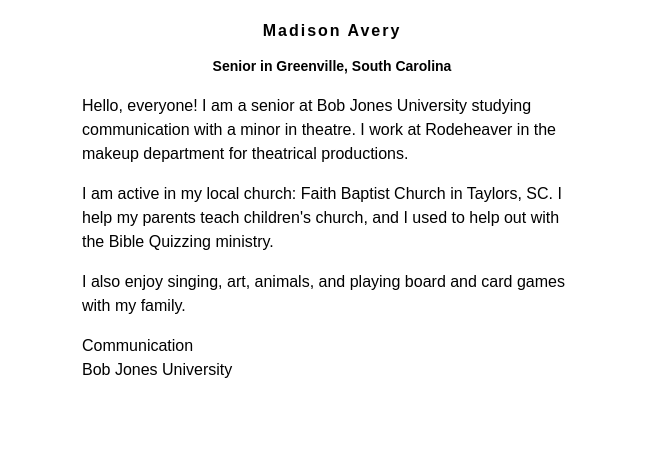
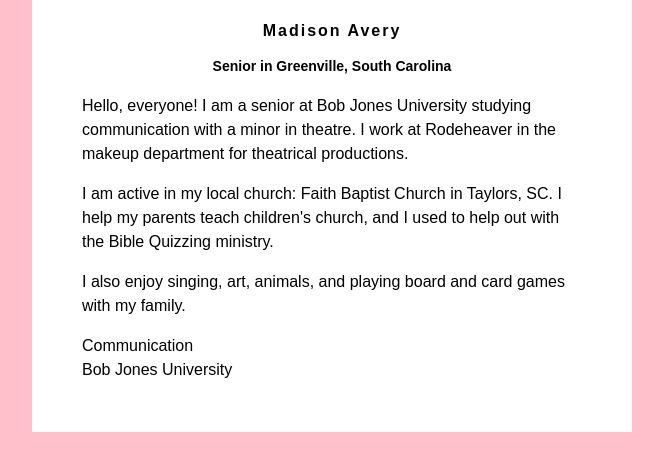
Before and after one commit to Maver698/Maver698.github.io, a plain HTML site: page index.html in a window 1280 px wide. Shown: the whole page, without its empty margins (308-971 px from the left). Drawn offline with Linux system fonts and the light colour scheme.

Commit message:
Update index.html

```diff
--- a/index.html
+++ b/index.html
@@ -2,7 +2,7 @@
 <head>
 <style>
 body {
- background: pinky;
+ background: pink;
  font-family: Arial;
 }
 #content {
```
